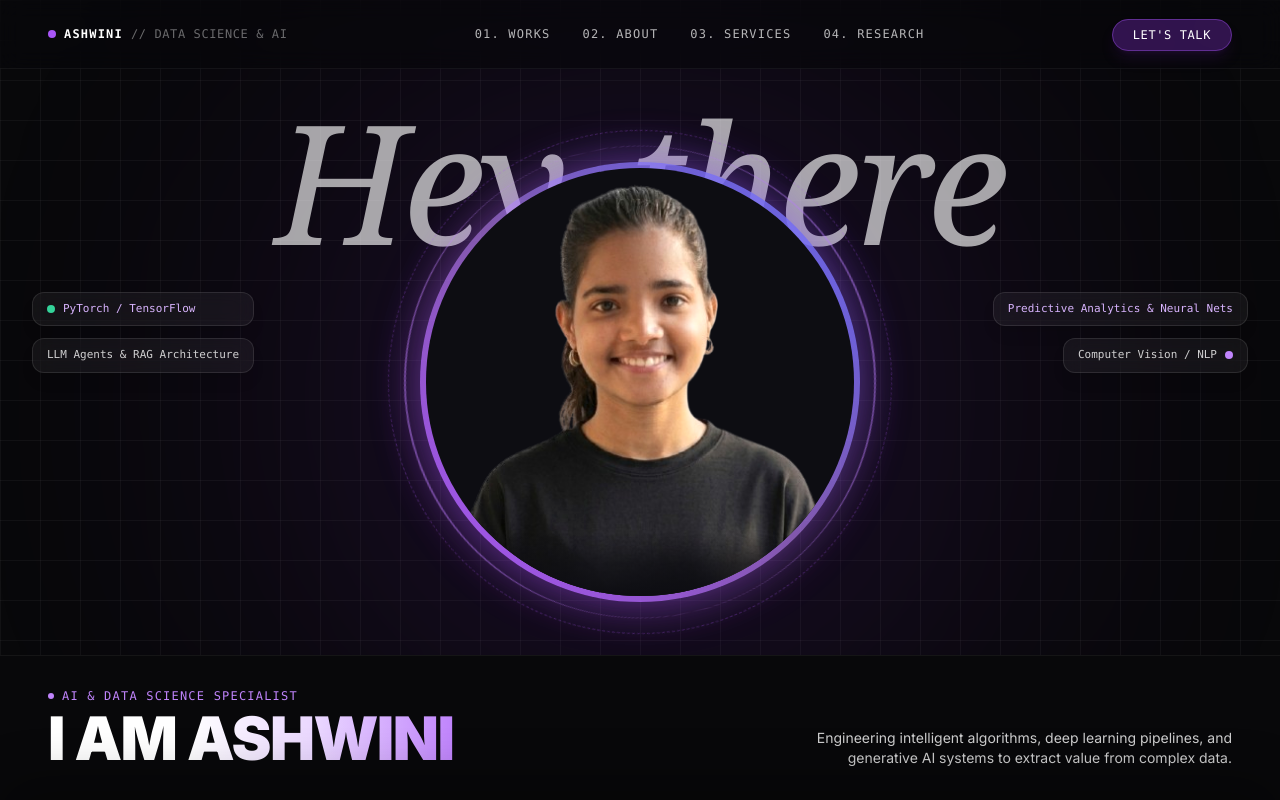
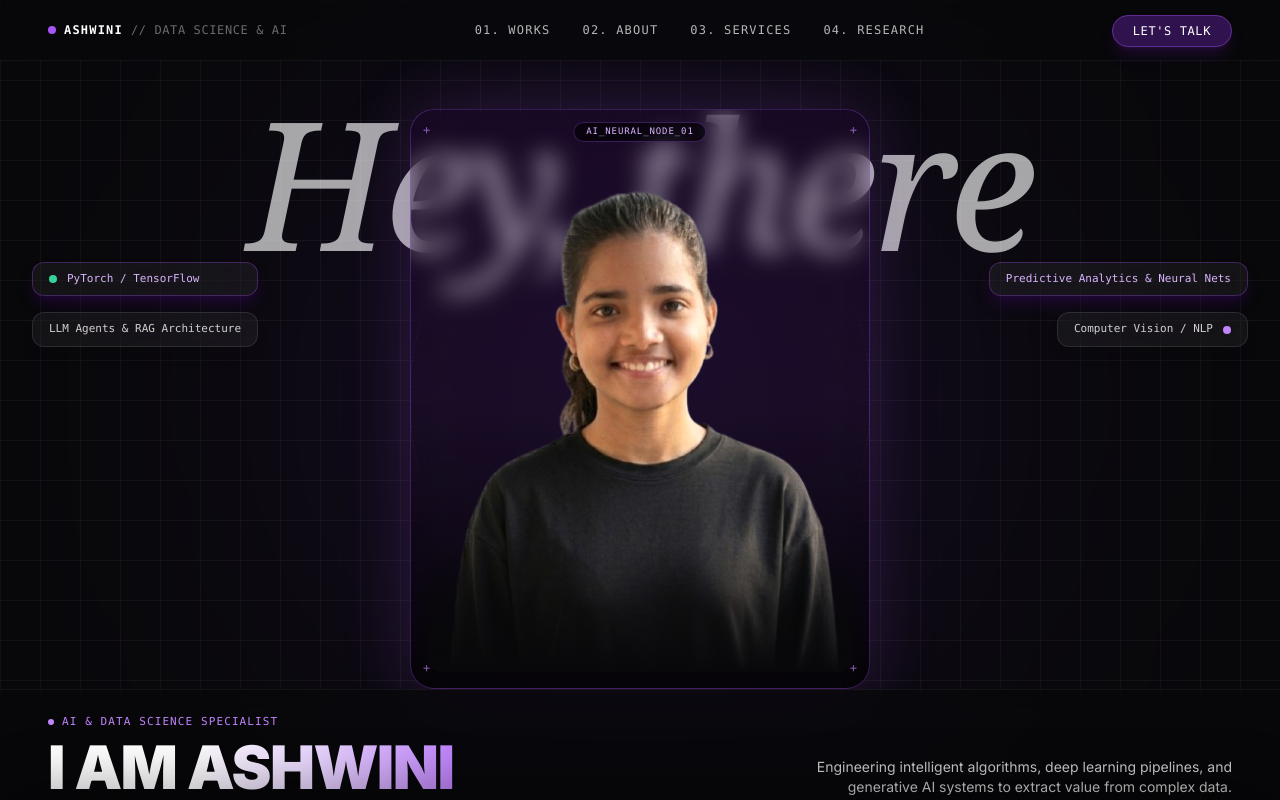
Before and after one commit to kaali7/Portfolio, a Next.js app: page / in a window 1280 px wide. Shown: the top 800 px of the page. Built offline with nearby package versions, Linux system fonts and the light colour scheme.

Commit message:
feat(ui): enlarge hero portrait, add rotating cyber rings, tech glass frame, and 3D tilt physics

```diff
--- a/app/globals.css
+++ b/app/globals.css
@@ -21,3 +21,30 @@ body {
     linear-gradient(to right, rgba(255, 255, 255, 0.04) 1px, transparent 1px),
     linear-gradient(to bottom, rgba(255, 255, 255, 0.04) 1px, transparent 1px);
 }
+
+/* Slow Rotating Cyber Ring */
+@keyframes spin-slow {
+  from {
+    transform: rotate(0deg);
+  }
+  to {
+    transform: rotate(360deg);
+  }
+}
+
+@keyframes spin-reverse-slow {
+  from {
+    transform: rotate(360deg);
+  }
+  to {
+    transform: rotate(0deg);
+  }
+}
+
+.animate-spin-slow {
+  animation: spin-slow 25s linear infinite;
+}
+
+.animate-spin-reverse-slow {
+  animation: spin-reverse-slow 35s linear infinite;
+}
--- a/components/Hero.tsx
+++ b/components/Hero.tsx
@@ -1,28 +1,60 @@
 "use client";
 
-import { motion } from "framer-motion";
+import { motion, useMotionValue, useTransform, useSpring } from "framer-motion";
 import Image from "next/image";
+import { MouseEvent } from "react";
 
 export function Hero() {
   const name = "ASHWINI";
 
+  // Mouse Parallax 3D Tilt Setup
+  const x = useMotionValue(0);
+  const y = useMotionValue(0);
+
+  const mouseXSpring = useSpring(x, { stiffness: 150, damping: 15 });
+  const mouseYSpring = useSpring(y, { stiffness: 150, damping: 15 });
+
+  const rotateX = useTransform(mouseYSpring, [-0.5, 0.5], ["10deg", "-10deg"]);
+  const rotateY = useTransform(mouseXSpring, [-0.5, 0.5], ["-10deg", "10deg"]);
+
+  const handleMouseMove = (e: MouseEvent<HTMLDivElement>) => {
+    const rect = e.currentTarget.getBoundingClientRect();
+    const width = rect.width;
+    const height = rect.height;
+    const mouseX = e.clientX - rect.left;
+    const mouseY = e.clientY - rect.top;
+    const xPct = mouseX / width - 0.5;
+    const yPct = mouseY / height - 0.5;
+    x.set(xPct);
+    y.set(yPct);
+  };
+
+  const handleMouseLeave = () => {
+    x.set(0);
+    y.set(0);
+  };
+
   return (
-    <section className="relative w-full h-[100dvh] flex flex-col justify-between overflow-hidden bg-[#08080A] text-[#F3F4F6]">
+    <section
+      onMouseMove={handleMouseMove}
+      onMouseLeave={handleMouseLeave}
+      className="relative w-full h-[100dvh] flex flex-col justify-between overflow-hidden bg-[#08080A] text-[#F3F4F6]"
+    >
 
-      {/* Background Tech Grid & Purple Glow */}
+      {/* Background Tech Grid & Ambient Glow */}
       <div className="absolute inset-0 bg-grid-pattern pointer-events-none z-0" />
 
       <div className="absolute inset-0 flex items-center justify-center pointer-events-none z-0">
         <motion.div
           initial={{ opacity: 0, scale: 0.8 }}
-          animate={{ opacity: 0.6, scale: 1.1 }}
+          animate={{ opacity: 0.6, scale: 1 }}
           transition={{ duration: 2, ease: "easeOut" }}
-          className="w-[600px] h-[600px] bg-purple-600/25 rounded-full blur-[150px]"
+          className="w-[650px] h-[650px] bg-purple-600/20 rounded-full blur-[150px]"
         />
       </div>
 
       {/* Top Navigation */}
-      <nav className="relative z-30 px-6 lg:px-12 py-6 flex justify-between items-center text-sm font-medium tracking-wide border-b border-white/5 bg-[#08080A]/60 backdrop-blur-md">
+      <nav className="relative z-30 px-6 lg:px-12 py-5 flex justify-between items-center text-sm font-medium tracking-wide border-b border-white/5 bg-[#08080A]/70 backdrop-blur-md">
         <motion.div
           initial={{ opacity: 0, y: -10 }}
           animate={{ opacity: 1, y: 0 }}
@@ -53,107 +85,101 @@ export function Hero() {
         >
           <a
             href="#contact"
-            className="px-5 py-2 text-xs font-mono tracking-wider text-white bg-purple-600/30 hover:bg-purple-600 border border-purple-500/40 rounded-full transition-all duration-300 shadow-lg shadow-purple-900/20"
+            className="px-5 py-2 text-xs font-mono tracking-wider text-white bg-purple-600/30 hover:bg-purple-600 border border-purple-500/40 rounded-full transition-all duration-300 shadow-lg shadow-purple-900/30"
           >
             LET'S TALK
           </a>
         </motion.div>
       </nav>
 
-      {/* Main Content Area */}
+      {/* Main Hero Content Area */}
       <div className="relative z-10 w-full max-w-7xl mx-auto px-6 lg:px-12 flex-1 flex flex-col justify-center items-center my-auto">
 
-        {/* Editorial Heading Behind Portrait */}
+        {/* Background Editorial Heading */}
         <div className="absolute top-[8%] md:top-[5%] w-full flex justify-center pointer-events-none z-0">
           <motion.h1
             initial={{ opacity: 0, y: 20 }}
             animate={{ opacity: 0.8, y: 0 }}
             transition={{ duration: 1, delay: 0.3 }}
-            className="text-[13vw] font-light italic tracking-tight text-white/80 leading-none select-none"
+            className="text-[14vw] font-light italic tracking-tight text-white/80 leading-none select-none"
             style={{ fontFamily: "Georgia, serif" }}
           >
             Hey, there
           </motion.h1>
         </div>
 
-        {/* Floating Data Science Badges (Left & Right) */}
+        {/* Floating AI Badges - Left */}
         <motion.div
-          initial={{ opacity: 0, x: -30 }}
+          initial={{ opacity: 0, x: -40 }}
           animate={{ opacity: 1, x: 0 }}
           transition={{ duration: 0.8, delay: 0.6 }}
-          className="hidden lg:flex absolute left-8 top-[38%] flex-col gap-3 z-20"
+          className="hidden lg:flex absolute left-8 top-[32%] flex-col gap-4 z-20"
         >
-          <div className="px-3.5 py-2 rounded-xl bg-white/5 border border-white/10 backdrop-blur-md font-mono text-[11px] text-purple-300 flex items-center gap-2 shadow-lg">
-            <span className="w-2 h-2 rounded-full bg-emerald-400 animate-pulse" />
-            PyTorch / TensorFlow
+          <div className="group relative px-4 py-2 rounded-xl bg-white/5 border border-purple-500/30 backdrop-blur-xl font-mono text-[11px] text-purple-300 flex items-center gap-2.5 shadow-lg shadow-purple-950/40 hover:border-purple-400 transition-colors">
+            <span className="w-2 h-2 rounded-full bg-emerald-400 animate-ping" />
+            <span>PyTorch / TensorFlow</span>
           </div>
-          <div className="px-3.5 py-2 rounded-xl bg-white/5 border border-white/10 backdrop-blur-md font-mono text-[11px] text-white/80 shadow-lg">
+          <div className="px-4 py-2 rounded-xl bg-white/5 border border-white/10 backdrop-blur-xl font-mono text-[11px] text-white/80 shadow-lg">
             LLM Agents & RAG Architecture
           </div>
         </motion.div>
 
+        {/* Floating AI Badges - Right */}
         <motion.div
-          initial={{ opacity: 0, x: 30 }}
+          initial={{ opacity: 0, x: 40 }}
           animate={{ opacity: 1, x: 0 }}
           transition={{ duration: 0.8, delay: 0.6 }}
-          className="hidden lg:flex absolute right-8 top-[38%] flex-col items-end gap-3 z-20"
+          className="hidden lg:flex absolute right-8 top-[32%] flex-col items-end gap-4 z-20"
         >
-          <div className="px-3.5 py-2 rounded-xl bg-white/5 border border-white/10 backdrop-blur-md font-mono text-[11px] text-purple-300 shadow-lg">
+          <div className="px-4 py-2 rounded-xl bg-white/5 border border-purple-500/30 backdrop-blur-xl font-mono text-[11px] text-purple-300 shadow-lg shadow-purple-950/40">
             Predictive Analytics & Neural Nets
           </div>
-          <div className="px-3.5 py-2 rounded-xl bg-white/5 border border-white/10 backdrop-blur-md font-mono text-[11px] text-white/80 flex items-center gap-2 shadow-lg">
-            Computer Vision / NLP
-            <span className="w-2 h-2 rounded-full bg-purple-400" />
+          <div className="px-4 py-2 rounded-xl bg-white/5 border border-white/10 backdrop-blur-xl font-mono text-[11px] text-white/80 flex items-center gap-2.5 shadow-lg">
+            <span>Computer Vision / NLP</span>
+            <span className="w-2 h-2 rounded-full bg-purple-400 animate-pulse" />
           </div>
         </motion.div>
 
-        {/* ENLARGED PORTRAIT AVATAR IN AI GLOWING CIRCULAR PORTAL */}
+        {/* CENTERPIECE: Enriched Portrait with Interactive 3D Parallax & Cyber Framing */}
         <motion.div
-          initial={{ opacity: 0, scale: 0.85 }}
-          animate={{ opacity: 1, scale: 1 }}
-          transition={{ duration: 1.1, ease: [0.16, 1, 0.3, 1], delay: 0.2 }}
-          whileHover={{ scale: 1.03 }}
-          className="relative group cursor-pointer z-10 mt-6 md:mt-10"
+          style={{ rotateX, rotateY, transformStyle: "preserve-3d" }}
+          initial={{ opacity: 0, scale: 0.9, y: 30 }}
+          animate={{ opacity: 1, scale: 1, y: 0 }}
+          transition={{ duration: 1.2, ease: [0.16, 1, 0.3, 1], delay: 0.2 }}
+          className="relative mt-8 md:mt-12 z-10 cursor-pointer group"
         >
-          {/* Outer Rotating Dash Tech Ring */}
-          <motion.div
-            animate={{ rotate: 360 }}
-            transition={{ duration: 30, repeat: Infinity, ease: "linear" }}
-            className="absolute -inset-6 md:-inset-8 rounded-full border border-dashed border-purple-500/30 pointer-events-none"
-          />
 
-          {/* Counter-Rotating Inner Arc Ring */}
-          <motion.div
-            animate={{ rotate: -360 }}
-            transition={{ duration: 20, repeat: Infinity, ease: "linear" }}
-            className="absolute -inset-3 md:-inset-4 rounded-full border-t-2 border-b-2 border-purple-400/50 pointer-events-none"
-          />
+          {/* Cybernetic Rotating Dashed Rings behind portrait */}
+          <div className="absolute inset-0 flex items-center justify-center pointer-events-none -z-10">
+            <div className="w-[340px] h-[340px] md:w-[480px] md:h-[480px] border border-dashed border-purple-500/30 rounded-full animate-spin-slow" />
+            <div className="absolute w-[280px] h-[280px] md:w-[400px] md:h-[400px] border border-dotted border-purple-400/20 rounded-full animate-spin-reverse-slow" />
+          </div>
 
-          {/* Glowing Backlight Halo */}
-          <div className="absolute inset-0 rounded-full bg-gradient-to-tr from-purple-600/40 via-purple-400/20 to-indigo-600/40 blur-xl group-hover:blur-2xl transition-all duration-500" />
+          {/* Frosted Glass Frame Box Container */}
+          <div className="relative w-[280px] h-[380px] sm:w-[340px] sm:h-[460px] md:w-[420px] md:h-[540px] lg:w-[460px] lg:h-[580px] rounded-3xl bg-gradient-to-b from-purple-950/20 via-purple-900/10 to-black/60 border border-purple-500/30 backdrop-blur-md p-3 md:p-4 shadow-[0_0_70px_rgba(168,85,247,0.2)] overflow-hidden group-hover:border-purple-400/60 transition-colors duration-500">
 
-          {/* Circular Frame Container */}
-          <div className="relative w-64 h-64 sm:w-80 sm:h-80 md:w-[380px] md:h-[380px] lg:w-[440px] lg:h-[440px] rounded-full p-1.5 bg-gradient-to-tr from-purple-500 via-purple-400/60 to-indigo-500 shadow-[0_0_50px_rgba(168,85,247,0.35)] overflow-hidden">
+            {/* Tech Bracket Markers (+ at corners) */}
+            <span className="absolute top-3 left-3 text-purple-400/70 font-mono text-xs z-20">+</span>
+            <span className="absolute top-3 right-3 text-purple-400/70 font-mono text-xs z-20">+</span>
+            <span className="absolute bottom-3 left-3 text-purple-400/70 font-mono text-xs z-20">+</span>
+            <span className="absolute bottom-3 right-3 text-purple-400/70 font-mono text-xs z-20">+</span>
 
-            {/* Inner Dark Background Shield */}
-            <div className="w-full h-full rounded-full bg-[#0D0D12] relative overflow-hidden flex items-end justify-center">
+            {/* Glowing Tech Label on Frame */}
+            <div className="absolute top-3 left-1/2 -translate-x-1/2 px-3 py-0.5 rounded-full bg-black/60 border border-purple-500/30 font-mono text-[9px] text-purple-300 tracking-widest z-20">
+              AI_NEURAL_NODE_01
+            </div>
 
-              {/* Subtle Radial Glow inside Circle */}
-              <div className="absolute inset-0 bg-radial-gradient from-purple-900/30 to-transparent pointer-events-none" />
-
-              {/* Enlarged Portrait Image */}
-              <div className="relative w-full h-[115%] top-4">
+            {/* Main Portrait Image */}
+            <div className="relative w-full h-full rounded-2xl overflow-hidden">
               <Image
                 src="/me.png"
                 alt="Ashwini Portrait"
                 fill
-                  className="object-cover object-top filter brightness-105 contrast-105 group-hover:scale-105 transition-transform duration-500"
+                className="object-cover object-top filter brightness-105 contrast-105 group-hover:scale-105 transition-transform duration-700 ease-out"
                 priority
               />
-              </div>
-
-              {/* Bottom Gradient Overlay inside circle */}
-              <div className="absolute inset-x-0 bottom-0 h-16 bg-gradient-to-t from-[#0D0D12] via-[#0D0D12]/70 to-transparent pointer-events-none" />
+              {/* Bottom fade gradient mask */}
+              <div className="absolute inset-x-0 bottom-0 h-32 bg-gradient-to-t from-[#08080A] via-[#08080A]/60 to-transparent pointer-events-none" />
             </div>
 
           </div>
@@ -162,26 +188,24 @@ export function Hero() {
 
       </div>
 
-      {/* Bottom Bar / Name & Headline */}
-      <div className="relative z-20 px-6 lg:px-12 py-8 w-full max-w-7xl mx-auto flex flex-col md:flex-row justify-between items-end gap-6 border-t border-white/5 bg-[#08080A]">
+      {/* Bottom Bar: Name, Tagline & High Contrast Text */}
+      <div className="relative z-20 px-6 lg:px-12 py-6 w-full max-w-7xl mx-auto flex flex-col md:flex-row justify-between items-end gap-6 border-t border-white/5 bg-[#08080A]/80 backdrop-blur-md">
 
-        {/* Bright White High Contrast Name */}
         <motion.div
           initial={{ opacity: 0, y: 20 }}
           animate={{ opacity: 1, y: 0 }}
           transition={{ duration: 0.8, delay: 0.5 }}
           className="flex flex-col"
         >
-          <div className="font-mono text-xs text-purple-400 tracking-widest uppercase mb-1 flex items-center gap-2">
-            <span className="w-1.5 h-1.5 rounded-full bg-purple-400" />
+          <div className="font-mono text-[11px] text-purple-400 tracking-widest uppercase mb-1.5 flex items-center gap-2">
+            <span className="w-1.5 h-1.5 rounded-full bg-purple-400 animate-ping" />
             <span>AI & DATA SCIENCE SPECIALIST</span>
           </div>
-          <h2 className="text-4xl md:text-6xl font-black text-white tracking-tight uppercase">
+          <h2 className="text-3xl sm:text-4xl md:text-5xl lg:text-6xl font-black text-white tracking-tight uppercase">
             I AM <span className="text-transparent bg-clip-text bg-gradient-to-r from-white via-purple-200 to-purple-400">{name}</span>
           </h2>
         </motion.div>
 
-        {/* Specialized Description */}
         <motion.p
           initial={{ opacity: 0, y: 20 }}
           animate={{ opacity: 1, y: 0 }}
```
Also changed, not shown: doc/current.md (+1 -1 lines). Lines whose indentation alone changed are shown as unchanged.
